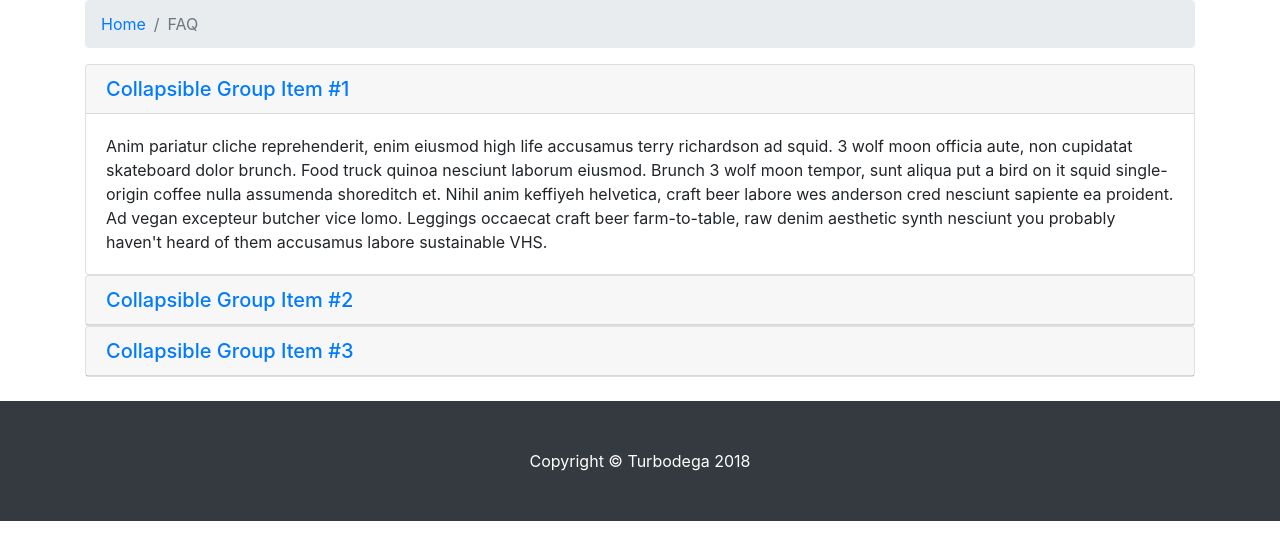
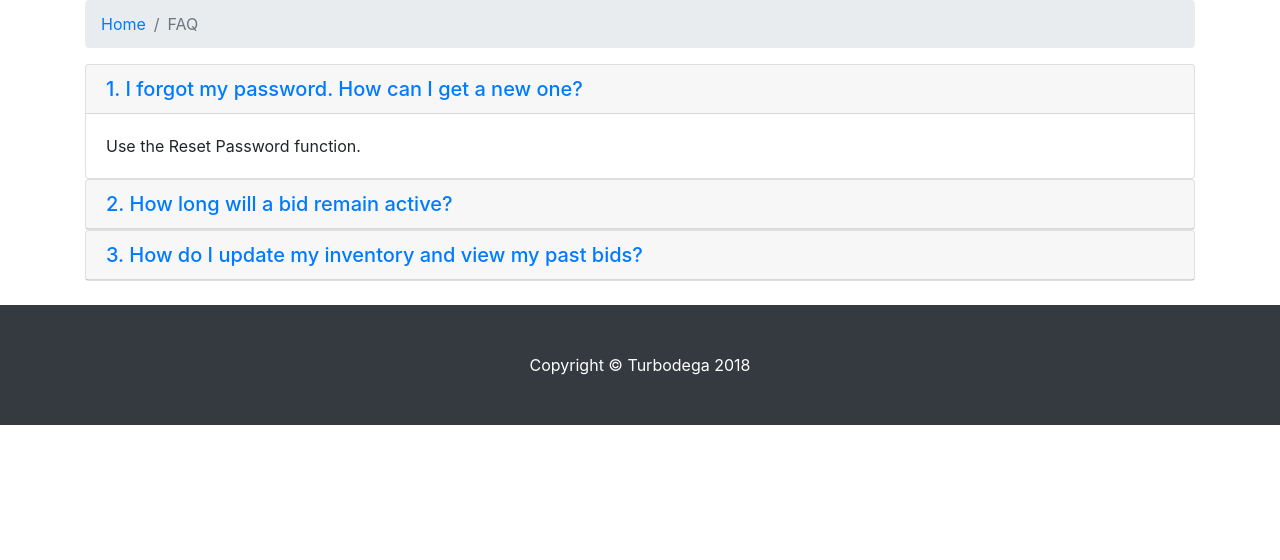
Before and after one commit to TurboDevG3/turbodega, a website: page faq.html in a window 1280 px wide. Shown: the part 144-704 px from the top of the page. Drawn offline with Linux system fonts and the light colour scheme.

Commit message:
Update faq.html

```diff
--- a/faq.html
+++ b/faq.html
@@ -74,38 +74,37 @@
         <div class="card">
           <div class="card-header" role="tab" id="headingOne">
             <h5 class="mb-0">
-              <a data-toggle="collapse" data-parent="#accordion" href="#collapseOne" aria-expanded="true" aria-controls="collapseOne">Collapsible Group Item #1</a>
+              <a data-toggle="collapse" data-parent="#accordion" href="#collapseOne" aria-expanded="true" aria-controls="collapseOne">1. I forgot my password. How can I get a new one?</a>
             </h5>
           </div>
-
           <div id="collapseOne" class="collapse show" role="tabpanel" aria-labelledby="headingOne">
             <div class="card-body">
-              Anim pariatur cliche reprehenderit, enim eiusmod high life accusamus terry richardson ad squid. 3 wolf moon officia aute, non cupidatat skateboard dolor brunch. Food truck quinoa nesciunt laborum eiusmod. Brunch 3 wolf moon tempor, sunt aliqua put a bird on it squid single-origin coffee nulla assumenda shoreditch et. Nihil anim keffiyeh helvetica, craft beer labore wes anderson cred nesciunt sapiente ea proident. Ad vegan excepteur butcher vice lomo. Leggings occaecat craft beer farm-to-table, raw denim aesthetic synth nesciunt you probably haven't heard of them accusamus labore sustainable VHS.
+              Use the Reset Password function.
             </div>
           </div>
         </div>
         <div class="card">
           <div class="card-header" role="tab" id="headingTwo">
             <h5 class="mb-0">
-              <a class="collapsed" data-toggle="collapse" data-parent="#accordion" href="#collapseTwo" aria-expanded="false" aria-controls="collapseTwo">Collapsible Group Item #2
+              <a class="collapsed" data-toggle="collapse" data-parent="#accordion" href="#collapseTwo" aria-expanded="false" aria-controls="collapseTwo">2. How long will a bid remain active?
               </a>
             </h5>
           </div>
           <div id="collapseTwo" class="collapse" role="tabpanel" aria-labelledby="headingTwo">
             <div class="card-body">
-              Anim pariatur cliche reprehenderit, enim eiusmod high life accusamus terry richardson ad squid. 3 wolf moon officia aute, non cupidatat skateboard dolor brunch. Food truck quinoa nesciunt laborum eiusmod. Brunch 3 wolf moon tempor, sunt aliqua put a bird on it squid single-origin coffee nulla assumenda shoreditch et. Nihil anim keffiyeh helvetica, craft beer labore wes anderson cred nesciunt sapiente ea proident. Ad vegan excepteur butcher vice lomo. Leggings occaecat craft beer farm-to-table, raw denim aesthetic synth nesciunt you probably haven't heard of them accusamus labore sustainable VHS.
+              Each bid runs for a maximum of 48 hours and the lowest bid wins the order.
             </div>
           </div>
         </div>
         <div class="card">
           <div class="card-header" role="tab" id="headingThree">
             <h5 class="mb-0">
-              <a class="collapsed" data-toggle="collapse" data-parent="#accordion" href="#collapseThree" aria-expanded="false" aria-controls="collapseThree">Collapsible Group Item #3</a>
+              <a class="collapsed" data-toggle="collapse" data-parent="#accordion" href="#collapseThree" aria-expanded="false" aria-controls="collapseThree">3. How do I update my inventory and view my past bids?</a>
             </h5>
           </div>
           <div id="collapseThree" class="collapse" role="tabpanel" aria-labelledby="headingThree">
             <div class="card-body">
-              Anim pariatur cliche reprehenderit, enim eiusmod high life accusamus terry richardson ad squid. 3 wolf moon officia aute, non cupidatat skateboard dolor brunch. Food truck quinoa nesciunt laborum eiusmod. Brunch 3 wolf moon tempor, sunt aliqua put a bird on it squid single-origin coffee nulla assumenda shoreditch et. Nihil anim keffiyeh helvetica, craft beer labore wes anderson cred nesciunt sapiente ea proident. Ad vegan excepteur butcher vice lomo. Leggings occaecat craft beer farm-to-table, raw denim aesthetic synth nesciunt you probably haven't heard of them accusamus labore sustainable VHS.
+              You can update your inventory by selecting or deselecting items on the catalogue page and view your past bids on the bidding history page.
             </div>
           </div>
         </div>
```
